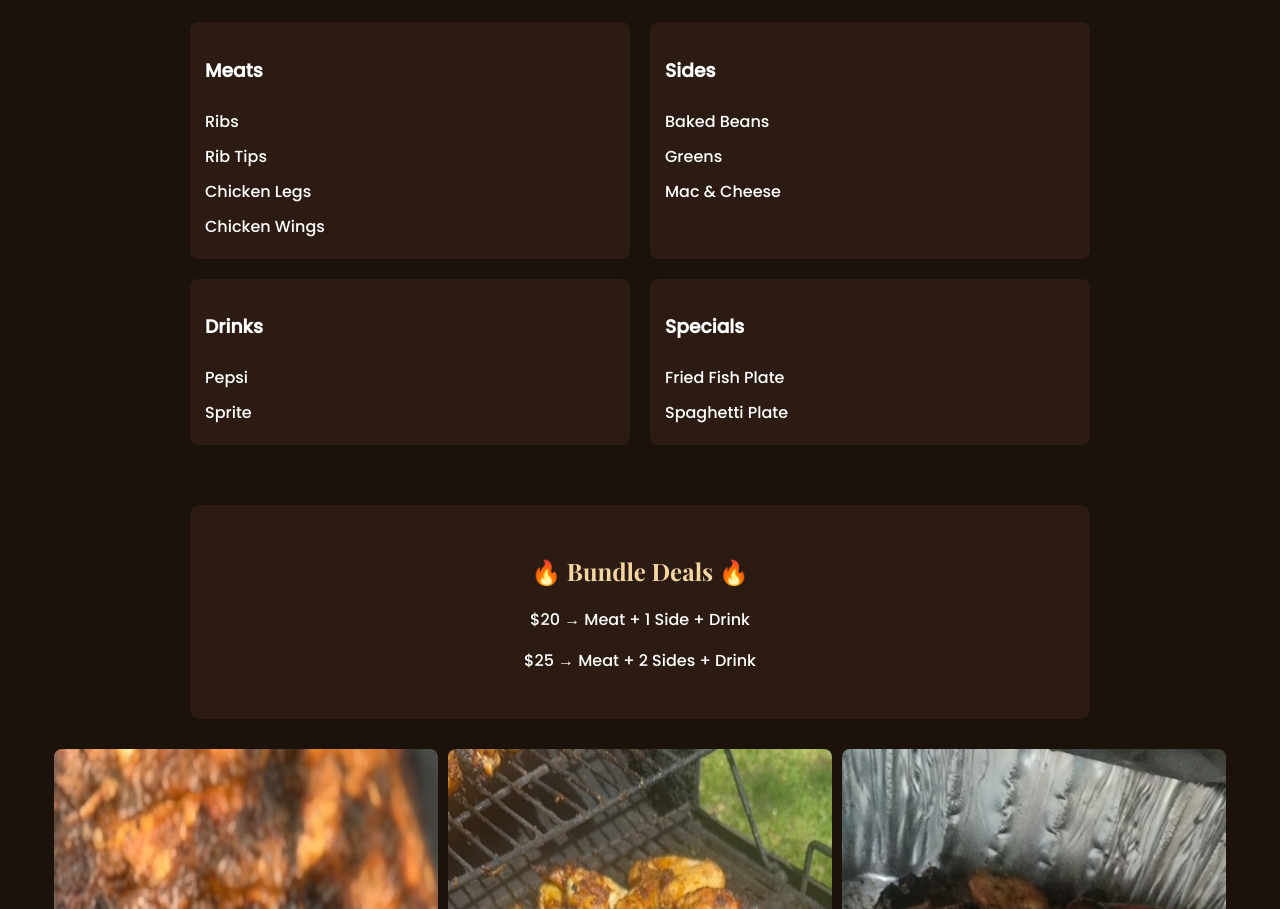
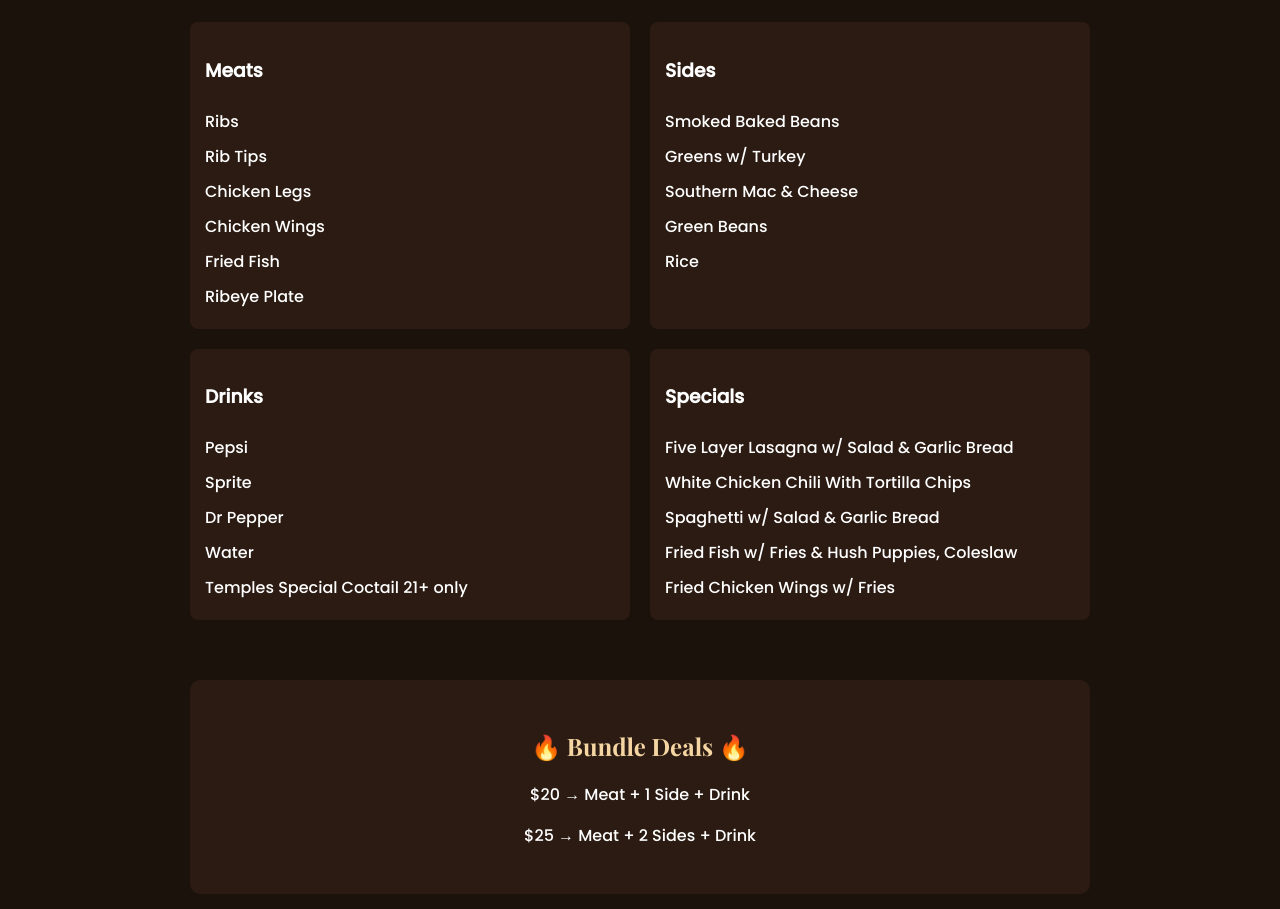
Before and after one commit to brianh18775-creator/temples-grace-page, a website: page index.html in a window 1280 px wide. Shown: the part 1539-2448 px from the top of the page. Drawn offline with nearby package versions, Linux system fonts and the light colour scheme.

Commit message:
updated menu items

```diff
--- a/index.html
+++ b/index.html
@@ -197,25 +197,35 @@ h1 {
       <div class="item"><span>Rib Tips</span></div>
       <div class="item"><span>Chicken Legs</span></div>
       <div class="item"><span>Chicken Wings</span></div>
+      <div class="item"><span>Fried Fish</span></div>
+      <div class="item"><span>Ribeye Plate</span></div>
     </div>
 
     <div class="menu-box">
       <h3>Sides</h3>
-      <div class="item"><span>Baked Beans</span></div>
-      <div class="item"><span>Greens</span></div>
-      <div class="item"><span>Mac & Cheese</span></div>
+      <div class="item"><span>Smoked Baked Beans</span></div>
+      <div class="item"><span>Greens w/ Turkey</span></div>
+      <div class="item"><span>Southern Mac & Cheese</span></div>
+      <div class="item"><span>Green Beans</span></div>
+      <div class="item"><span>Rice</span></div>
     </div>
 
     <div class="menu-box">
       <h3>Drinks</h3>
       <div class="item"><span>Pepsi</span></div>
       <div class="item"><span>Sprite</span></div>
-    </div>
+      <div class="item"><span>Dr Pepper</span></div>
+      <div class="item"><span>Water</span></div>
+      <div class="item"><span>Temples Special Coctail 21+ only</span></div>
+          </div>
 
     <div class="menu-box">
       <h3>Specials</h3>
-      <div class="item"><span>Fried Fish Plate</span></div>
-      <div class="item"><span>Spaghetti Plate</span></div>
+      <div class="item"><span>Five Layer Lasagna w/ Salad & Garlic Bread</span></div>
+      <div class="item"><span>White Chicken Chili With Tortilla Chips</span></div>
+      <div class="item"><span>Spaghetti w/ Salad & Garlic Bread</span></div>
+      <div class="item"><span>Fried Fish w/ Fries & Hush Puppies, Coleslaw</span></div>
+      <div class="item"><span>Fried Chicken Wings w/ Fries</span></div>
     </div>
   </div>
 </div>
```
